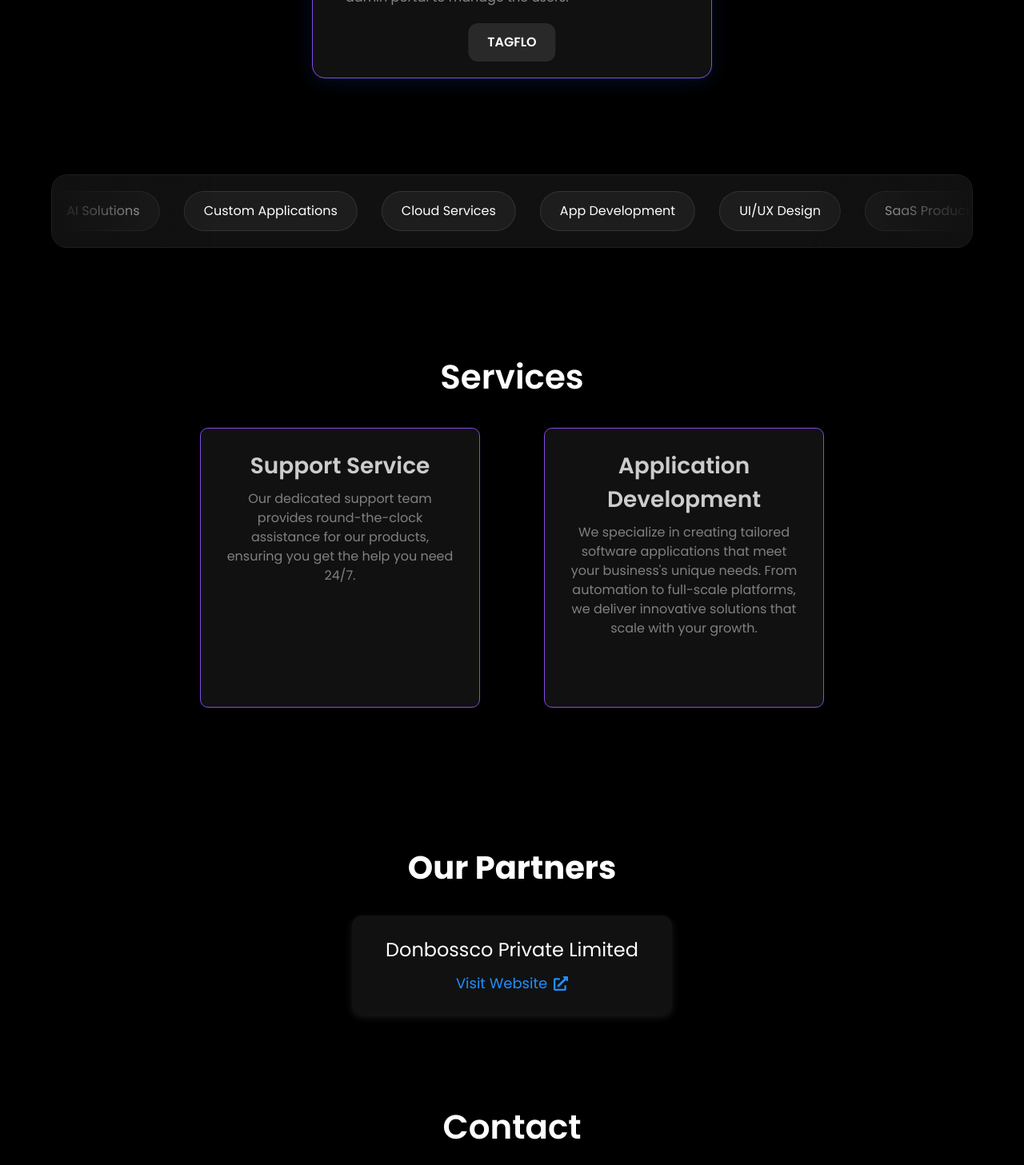
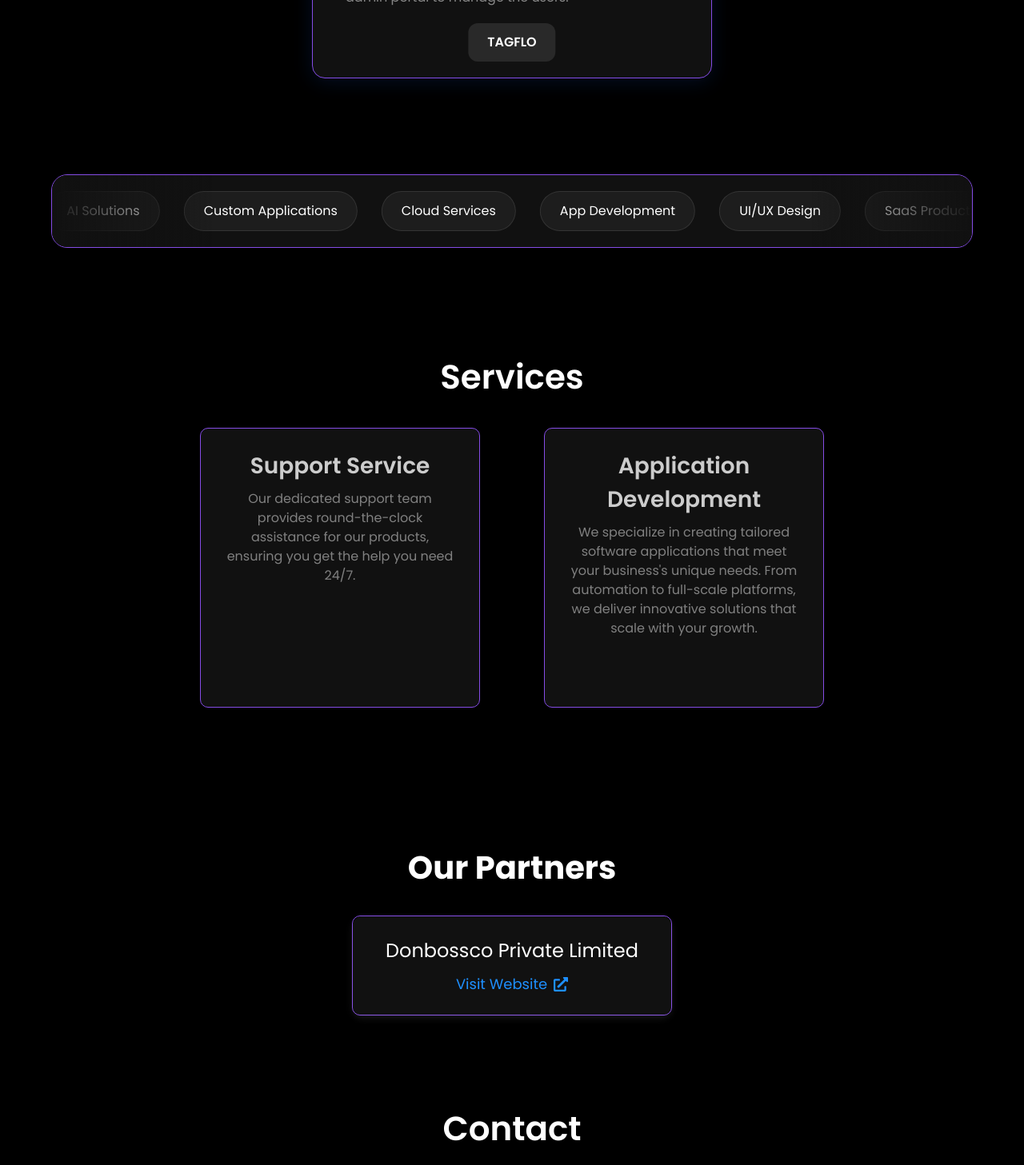
Before and after one commit to maneesh16m/NEXZAP-STATIC-SITE, a React (Create React App) app: page / in a window 1280 px wide. Shown: the part 1556-3013 px from the top of the page at 80% size. Built offline with nearby package versions, Linux system fonts and the light colour scheme; a web font is replaced by a local one.

Commit message:
border changes

```diff
--- a/src/components/MovingBanner/index.js
+++ b/src/components/MovingBanner/index.js
@@ -11,6 +11,7 @@ const BannerContainer = styled.div`
   border-radius: 20px;
   box-shadow: 0 4px 24px rgba(0, 0, 0, 0.2);
   border: 1px solid rgba(255, 255, 255, 0.05);
+  border: 0.1px solid #854CE6;
 
   &::before,
   &::after {
--- a/src/components/Partners/index.js
+++ b/src/components/Partners/index.js
@@ -28,6 +28,8 @@ const PartnersGrid = styled.div`
   max-width: 1200px;
   justify-content: center;
   margin: 0 auto;
+  border-radius: 10px;
+  border: 0.1px solid #854CE6;
 `;
 
 const PartnerCard = styled.div`
@@ -50,6 +52,7 @@ const PartnerName = styled.h3`
   font-size: 24px;
   margin-bottom: 10px;
   text-align: center;
+  border: 0.1px solidrgb(13, 8, 20);
 `;
 
 const PartnerLink = styled.a`
```
